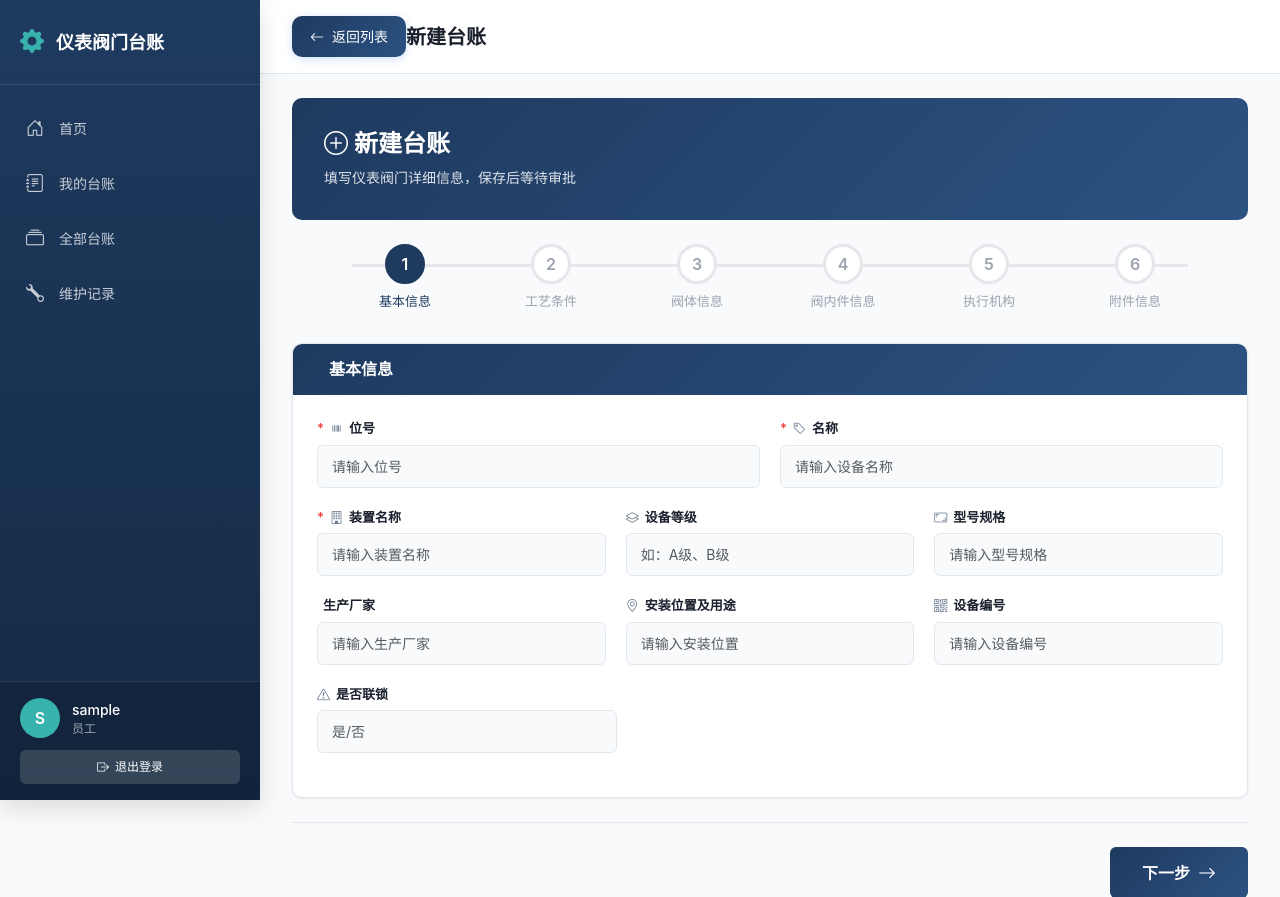
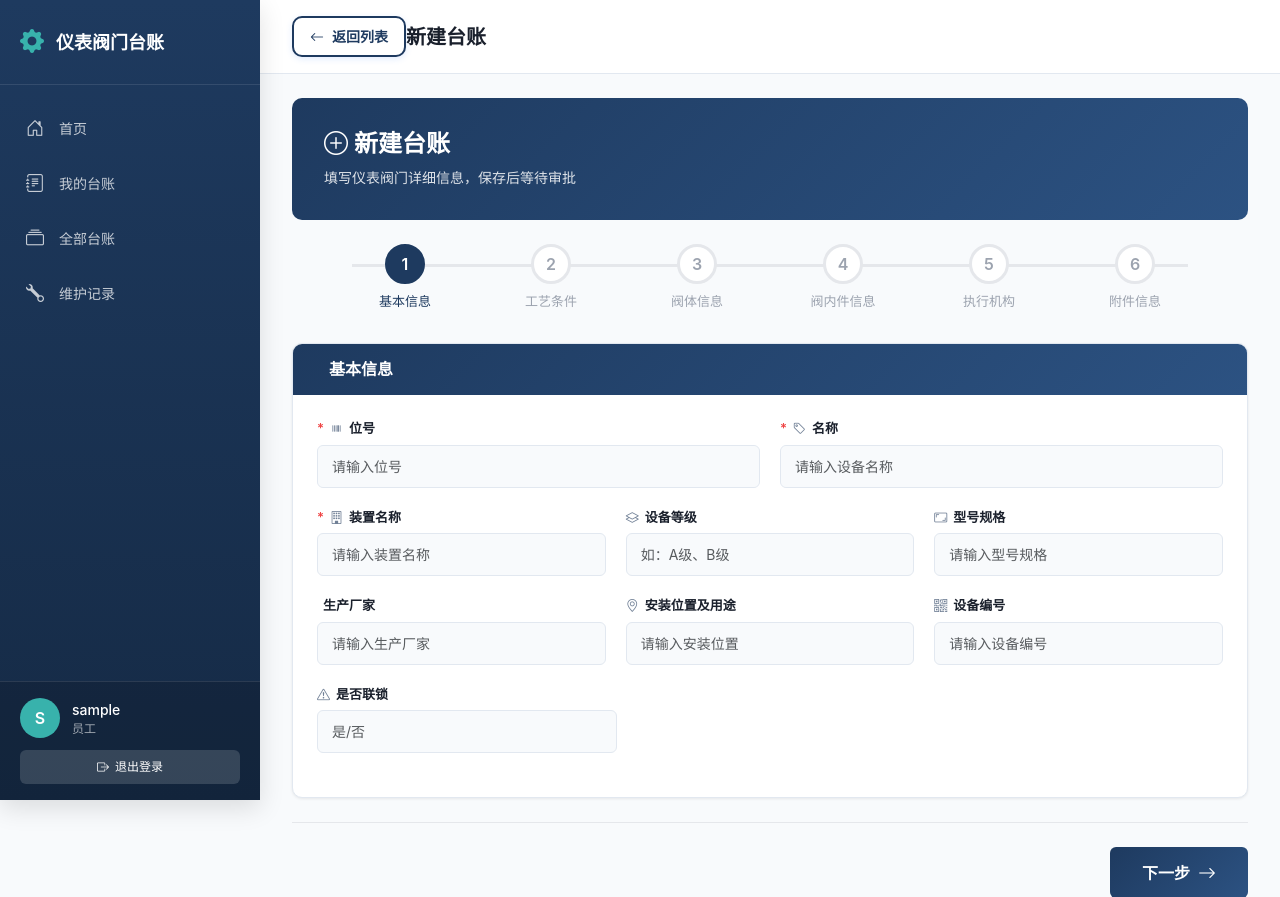
Before and after one commit to index-object/InstrumentValveLedgerSystem, a Flask app: page /valve/new in a window 1280 px wide. Shown: the top 897 px of the page. Run offline with Flask 3, Linux system fonts and the light colour scheme; the visitor is signed in with stand-in values (Sample User, id 1).

Commit message:
style: 优化返回按钮样式，白底蓝边更融合

```diff
--- a/static/css/base.css
+++ b/static/css/base.css
@@ -398,26 +398,26 @@ body {
 
 /* 返回按钮 */
 .btn-back-header {
-    background: linear-gradient(135deg, var(--primary-color) 0%, var(--primary-light) 100%);
-    border: none;
-    color: white;
-    padding: 10px 18px;
+    background: white;
+    border: 2px solid var(--primary-color);
+    color: var(--primary-color);
+    padding: 8px 16px;
     border-radius: 10px;
     font-size: 14px;
-    font-weight: 500;
+    font-weight: 600;
     display: inline-flex;
     align-items: center;
     gap: 8px;
     text-decoration: none;
     transition: all 0.25s ease;
-    box-shadow: 0 2px 8px rgba(59, 130, 246, 0.25);
+    box-shadow: 0 2px 6px rgba(59, 130, 246, 0.15);
 }
 
 .btn-back-header:hover {
-    transform: translateY(-2px);
-    box-shadow: 0 4px 12px rgba(59, 130, 246, 0.35);
+    background: var(--primary-color);
     color: white;
-    background: linear-gradient(135deg, var(--primary-dark) 0%, var(--primary-color) 100%);
+    transform: translateY(-1px);
+    box-shadow: 0 4px 12px rgba(59, 130, 246, 0.3);
 }
 
 /* 工具栏容器 */
```
